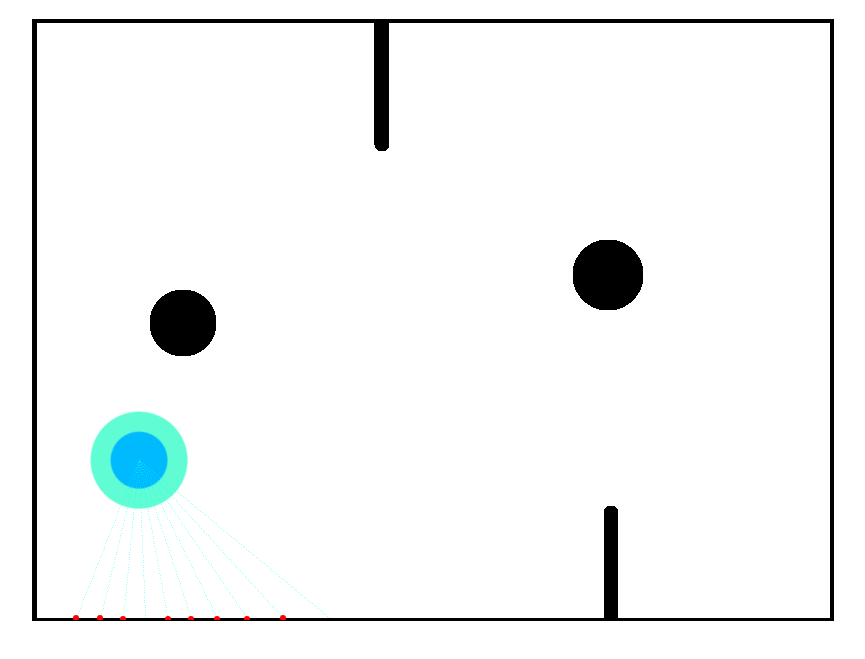
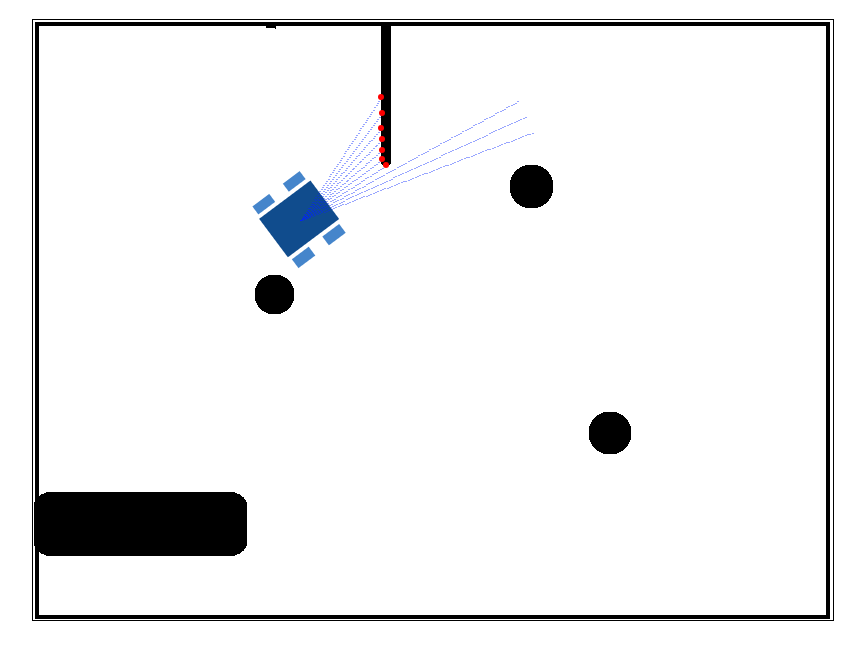
Before and after one commit to imkuromi/simulator-robot, a website with bundled scripts: page index.html in a window 1280 px wide. Shown: the part 61-720 px from the top of the page, without its empty margins (207-1072 px from the left). Built offline with nearby package versions, Linux system fonts and the light colour scheme.

Commit message:
fixed robot movement bug

```diff
--- a/src/main.ts
+++ b/src/main.ts
@@ -10,15 +10,14 @@ window.addEventListener("DOMContentLoaded", () => {
 
 
     const mapImage = new Image();
-    mapImage.src = "images/map.png";
-
+    mapImage.src = "images/map_2.png";
 
     const robotImage = new Image();
-    robotImage.src = "images/robot_cir.png";
+    robotImage.src = "images/robot.png";
 
     const start: [number, number] = [100, 300];
     const robot = new Robot(start, 0.01 * 3779.52);
-    const sensorRange: [number, number] = [250, (40 * Math.PI) / 180];
+    const sensorRange: [number, number] = [250, (Math.PI) / 9];
     const ultrasonic = new Ultrasonic(sensorRange, canvas);
 
     let lastTime = performance.now();
--- a/src/robot.ts
+++ b/src/robot.ts
@@ -1,6 +1,6 @@
 let distance = (p1: [number, number], p2: [number, number]): number => {
-    const dx = p1[0] - p2[0];
-    const dy = p1[1] - p2[1];
+    let dx = p1[0] - p2[0];
+    let dy = p1[1] - p2[1];
     return Math.sqrt(dx * dx + dy * dy);
 }
 
@@ -28,46 +28,62 @@ export class Robot {
     }
 
     avoidObstacles(pointCloud: [number, number][], dt: number) {
+        console.log("pointCloud");
+        console.log(pointCloud);
         let closestObs: [number, number] | null = null;
         let dist = Infinity;
 
         if (pointCloud.length > 1) {
-            for (const point of pointCloud) {
-                const d = distance([this.x, this.y], point);
-                if (d < dist) {
+            for (let point of pointCloud) {
+                let d = distance([this.x, this.y], point);
+                console.log("point: ");
+                console.log(point)
+                if (dist > d) {
                     dist = d;
                     closestObs = point;
+                    console.log(`distance: ${d}`)
+                    console.log(`closestObs: ${closestObs}`);
                 }
             }
-            if (closestObs && dist < this.min_obs_dist && this.count_down > 0) {
+            console.log("Closest obstacle:", closestObs, "Distance:", dist);
+            if (dist < this.min_obs_dist && this.count_down > 0) {
+                console.log("Moving backward");
                 this.count_down -= dt;
                 this.moveBackward();
             } else {
+                console.log("Moving forward");
                 this.count_down = 5;
                 this.moveForward();
             }
         }
     }
 
+    moveBackward() {
+        this.vr = -this.minspeed;
+        this.vl = -this.minspeed / 2;
+        console.log(`move_backward: vl = ${this.vl}, vr = ${this.vr}`);
+    }
+
     moveForward() {
         this.vr = this.minspeed;
         this.vl = this.minspeed;
+        console.log(`move_forward: vl: ${this.vl}, vr: ${this.vr}`);
     }
 
-    moveBackward() {
-        this.vr = -this.minspeed;
-        this.vl = -this.minspeed / 2;
-    }
 
     kinematics(dt: number) {
+        console.log(`Before kinematics: x: ${this.x}, y: ${this.y}, heading: ${this.heading}`);
         this.x += ((this.vl + this.vr) / 2) * Math.cos(this.heading) * dt;
-        this.y -= ((this.vl + this.vr) / 2) * Math.sin(this.heading) * dt;
+        this.y += ((this.vl + this.vr) / 2) * Math.sin(this.heading) * dt;
         this.heading += (this.vr - this.vl) / this.w * dt;
 
-        if (Math.abs(this.heading) > 2 * Math.PI) this.heading = 0;
-
+        // if (Math.abs(this.heading) > 2 * Math.PI) this.heading = 0;
+        if (this.heading > 2 * Math.PI || this.heading < -2 * Math.PI) {
+            this.heading = 0;
+        }
         this.vr = Math.max(Math.min(this.maxspeed, this.vr), this.minspeed);
         this.vl = Math.max(Math.min(this.maxspeed, this.vl), this.minspeed);
+        console.log(`After kinematics: x: ${this.x}, y: ${this.y}, heading: ${this.heading}`);
     }
 }
 
@@ -86,33 +102,41 @@ export class Ultrasonic {
         this.mapHeight = canvas.height;
     }
 
-    senseObstacles(x1: number, y1: number, heading: number): [number, number][] {
-        const obstacles: [number, number][] = [];
-        const start_angle = heading - this.sensor_range[1];
-        const finish_angle = heading + this.sensor_range[1];
-
-        for (let i = 0; i < 10; i++) {
-            const angle = start_angle + (i * (finish_angle - start_angle)) / 10;
-            const x2 = x1 + this.sensor_range[0] * Math.cos(angle);
-            const y2 = y1 - this.sensor_range[0] * Math.sin(angle);
+    senseObstacles(x: number, y: number, heading: number): [number, number][] {
+        let obstacles: [number, number][] = [];
+        let start_angle = heading - this.sensor_range[1];
+        let finish_angle = heading + this.sensor_range[1];
+        console.log(`start_angle: ${start_angle}, finish_angle: ${finish_angle}`)
+        let x1 = x;
+        let y1 = y;
+        let index = 10;
+        for (let i = 0; i < index; i++) {
+            let angle = start_angle + (i * (finish_angle - start_angle)) / index;
+            console.log("Angle:", angle);
+            let x2 = x1 + this.sensor_range[0] * Math.cos(angle);
+            let y2 = y1 + this.sensor_range[0] * Math.sin(angle);
+            console.log(`x2: ${x2}, y2: ${y2}`);
 
             for (let j = 0; j < 100; j++) {
-                const u = j / 100;
-                const x = Math.floor(x2 * u + x1 * (1 - u));
-                const y = Math.floor(y2 * u + y1 * (1 - u));
+                let u = j / 100;
+                let x = Math.floor(x2 * u + x1 * (1 - u));
+                let y = Math.floor(y2 * u + y1 * (1 - u));
+                // console.log(`(x, y) : (${x}, ${y})`);
 
-                if (x > 0 && y > 0 && x < this.mapWidth && y < this.mapHeight) {
-                    const imageData = this.ctx.getImageData(x, y, 1, 1).data;
-                    this.ctx.fillStyle = "rgba(0,255,255,0.4)";
-                    this.ctx.fillRect(x, y, 1, 1);
-
+                if ((x > 0 && x < this.mapWidth) && (y > 0 && y < this.mapHeight)) {
+                    let imageData = this.ctx.getImageData(x, y, 1, 1).data;
+                    this.ctx.fillStyle = "rgba(0, 34, 255, 0.4)";
+                    this.ctx.fillRect(x, y, 2, 1);
                     if (imageData[0] === 0 && imageData[1] === 0 && imageData[2] === 0) {
+                        console.log("Obstacle detected at:", x, y);
                         obstacles.push([x, y]);
                         break;
                     }
                 }
             }
         }
+        console.log("obstacles")
+        console.log(obstacles)
         return obstacles;
     }
 }
```
Also changed, not shown: index.html (+0 -11 lines), dist/main.js, dist/robot.js, images/map_2.png (added), 1 other file.
